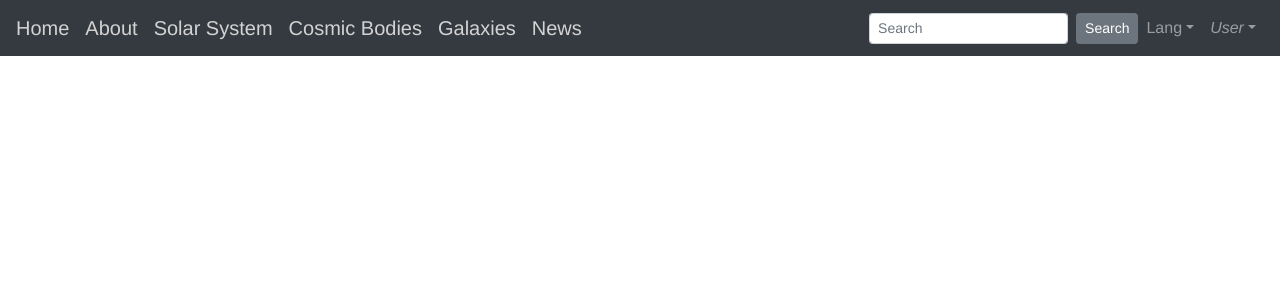
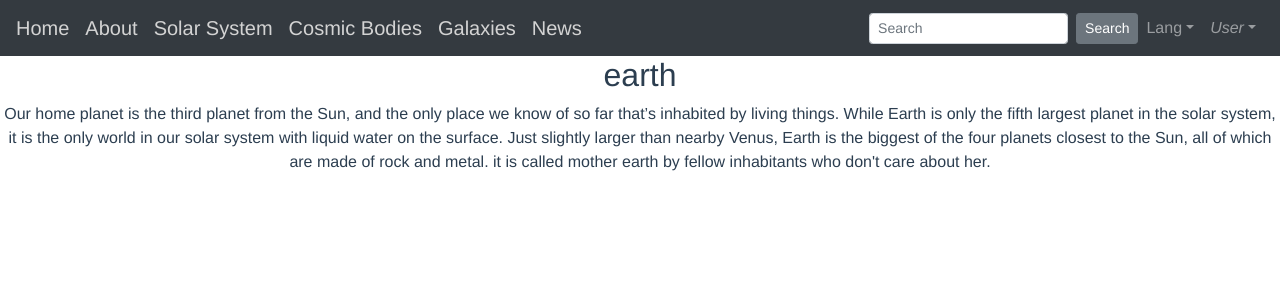
Before and after one commit to aniyagnik/cosmos, a Vue app: page /solarSystem/earth in a window 1280 px wide. Shown: the top 300 px of the page. Built offline with nearby package versions, Linux system fonts and the light colour scheme.

Commit message:
solarsystem route set

```diff
--- a/src/router/index.js
+++ b/src/router/index.js
@@ -6,6 +6,8 @@ import SolarSystem from '../views/SolarSystem.vue'
 import Galaxies from '../views/Galaxies.vue'
 import CosmicBodies from '../views/CosmicBodies.vue'
 import News from '../views/News.vue'
+import CelestialObjects from '../views/CelestialObjects.vue'
+
 Vue.use(VueRouter)
 
 const routes = [
@@ -38,6 +40,11 @@ const routes = [
     path: '/news',
     name: 'News',
     component: News
+  },
+  {
+    path: '/solarSystem/:name',
+    name: 'CelestialObjects',
+    component: CelestialObjects
   }
 
 ]
--- /dev/null
+++ b/src/store/actions.js
@@ -0,0 +1,3 @@
+export default {
+
+}
--- /dev/null
+++ b/src/store/getters.js
@@ -0,0 +1,3 @@
+export default {
+
+}
--- a/src/store/index.js
+++ b/src/store/index.js
@@ -1,15 +1,16 @@
 import Vue from 'vue'
 import Vuex from 'vuex'
+
+import state from './state'
+import actions from './actions'
+import mutations from './mutations'
+import getters from './getters'
 
 Vue.use(Vuex)
 
 export default new Vuex.Store({
-  state: {
-  },
-  mutations: {
-  },
-  actions: {
-  },
-  modules: {
-  }
+  state,
+  mutations,
+  actions,
+  getters
 })
--- /dev/null
+++ b/src/store/mutations.js
@@ -0,0 +1,2 @@
+export default {
+}
--- /dev/null
+++ b/src/store/state.js
@@ -0,0 +1,5 @@
+import solarSystem from '../data/solarSystem.js'
+
+export default {
+  solarSystem
+}
--- /dev/null
+++ b/src/views/CelestialObjects.vue
@@ -0,0 +1,28 @@
+<template>
+    <div>
+       <h2>{{ body.name }}</h2>
+       <p>{{ body.discription }}</p>
+    </div>
+</template>
+
+<script>
+import { mapState } from 'vuex'
+
+export default {
+  data () {
+    return {
+      body: {}
+    }
+  },
+  computed: {
+    ...mapState([
+      'solarSystem'
+    ])
+  },
+  mounted () {
+    const body = this.solarSystem.find(({ name }) => name === this.$route.params.name)
+    this.body = body
+  }
+
+}
+</script>
```
